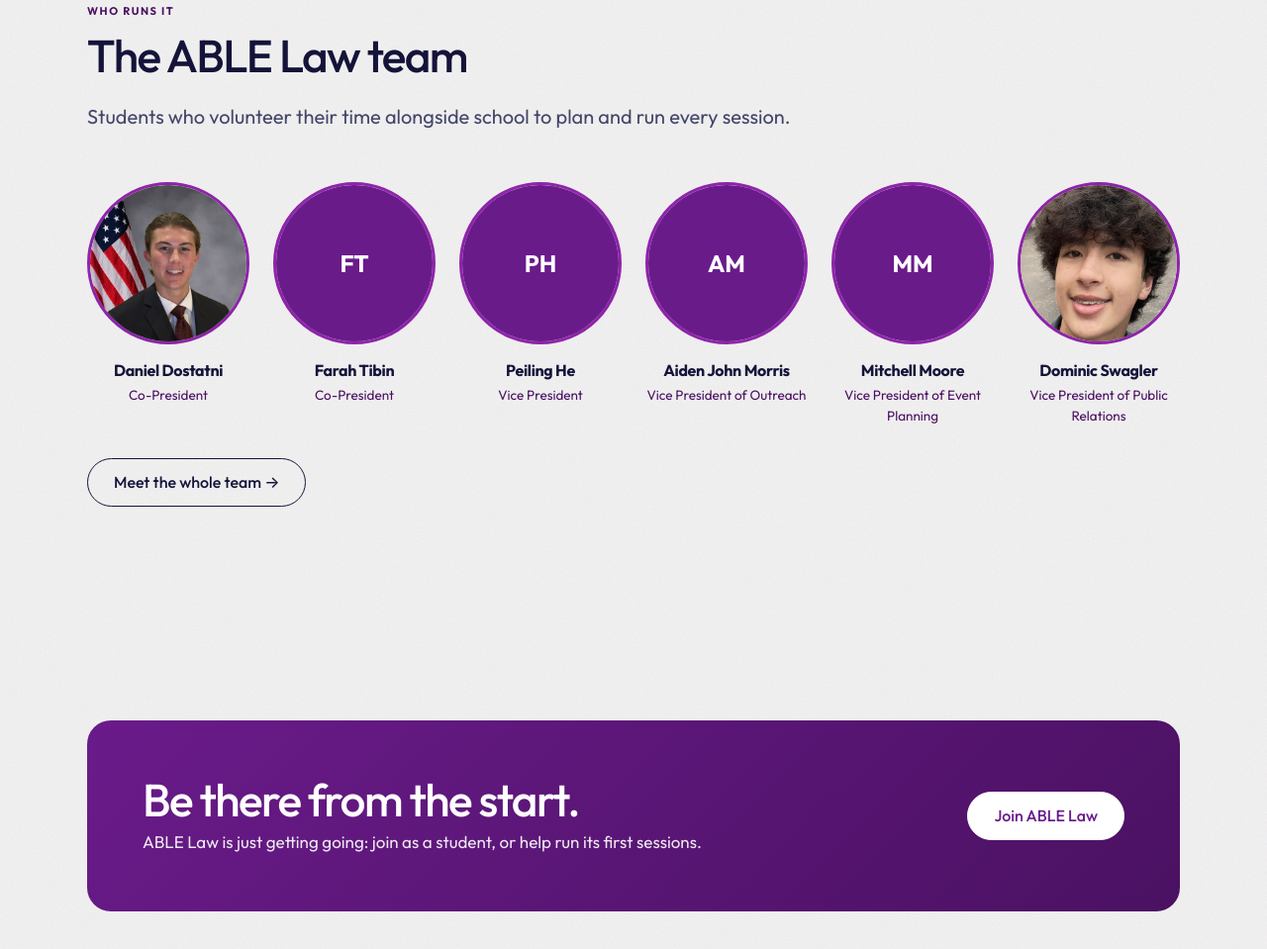
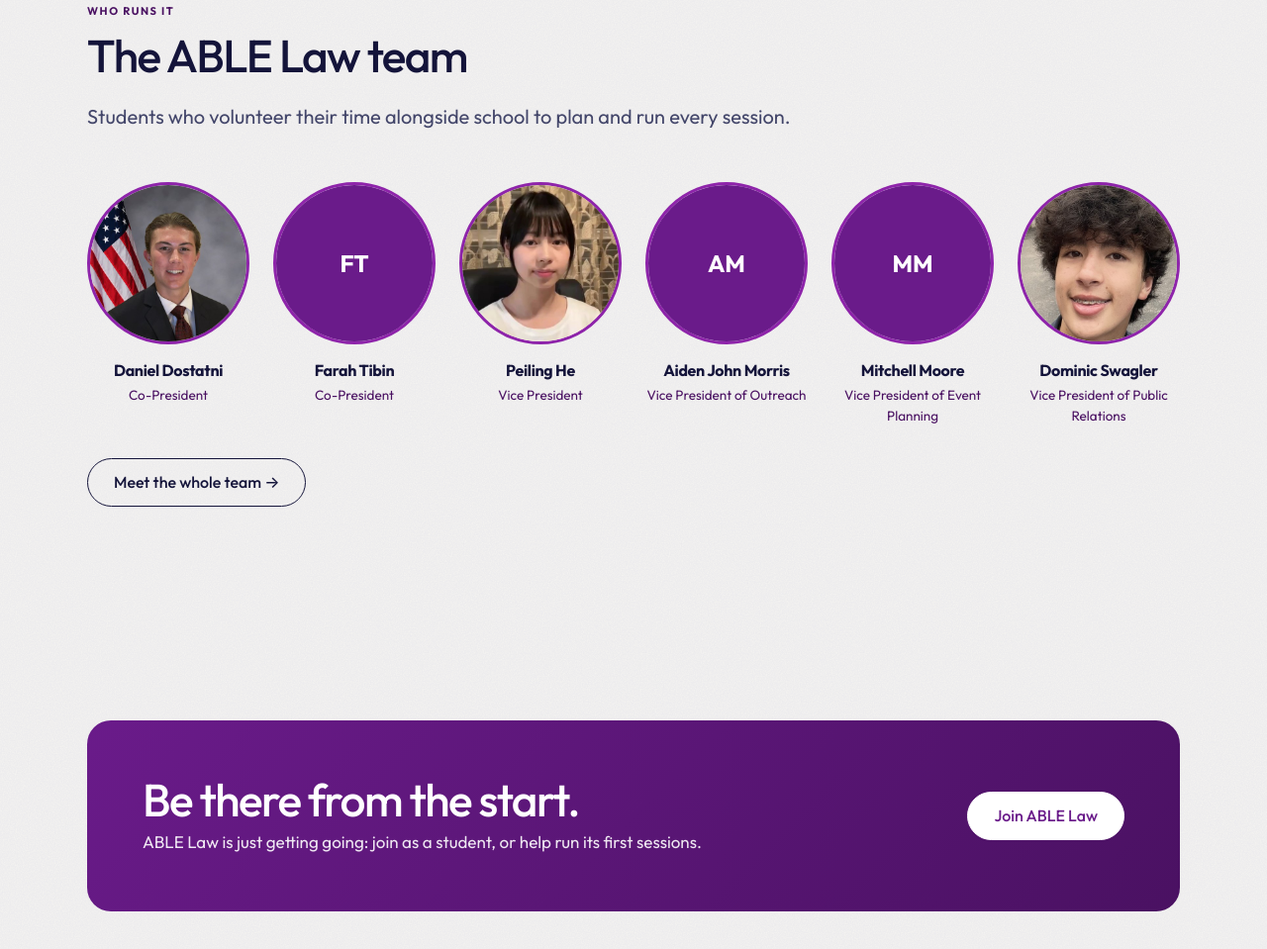
Before and after one commit to doddasiddharth-debug/able-initiatives, a plain HTML site: page law.html in a window 1280 px wide. Shown: the part 3067-4026 px from the top of the page at 99% size. Drawn offline with Linux system fonts and the light colour scheme.

Commit message:
Add Peiling He's headshot
Co-Authored-By: Claude Opus 5.5 <noreply@anthropic.com>
Claude-Session: https://claude.ai/code/session_01LLLS3cihJgscy2ZarHCqr9

```diff
--- a/law.html
+++ b/law.html
@@ -173,8 +173,9 @@
           <div class="officer-role">Co-President</div>
         </div>
         <div class="officer">
-          <div class="officer-photo no-photo">
-            <span class="logo-slot-fallback" role="img" aria-label="Peiling He">PH</span>
+          <div class="officer-photo">
+            <img src="assets/images/team/peiling-he.jpg" width="480" height="600" loading="lazy" decoding="async" alt="Peiling He" data-fallback style="object-position:center 35%;">
+            <span data-fallback-el class="logo-slot-fallback">PH</span>
           </div>
           <div class="officer-name">Peiling He</div>
           <div class="officer-role">Vice President</div>
```
Also changed, not shown: our-team.html (+4 -1 lines), assets/images/team/peiling-he.jpg (added).
